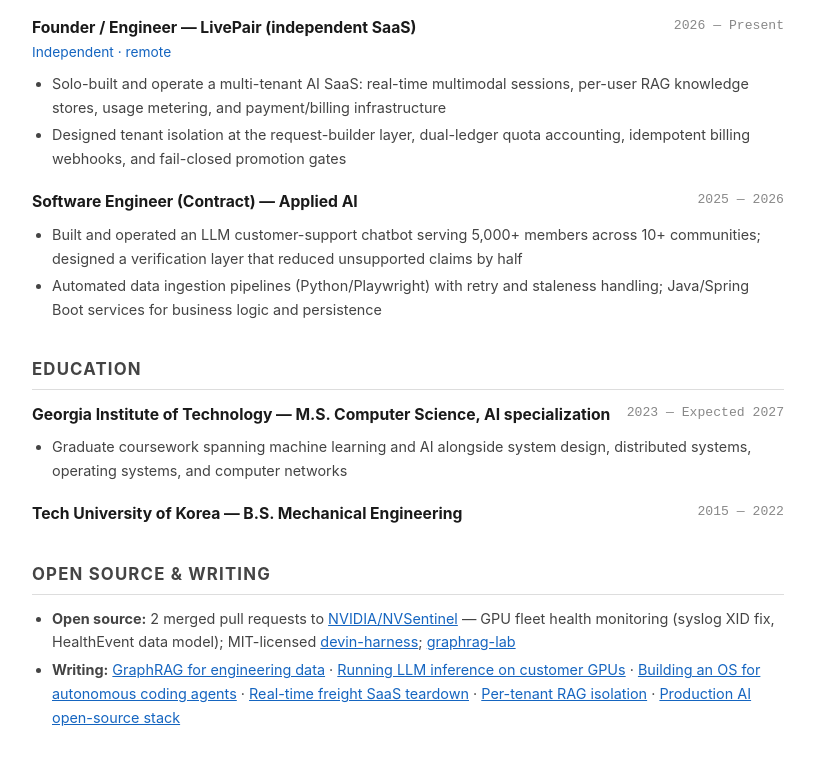
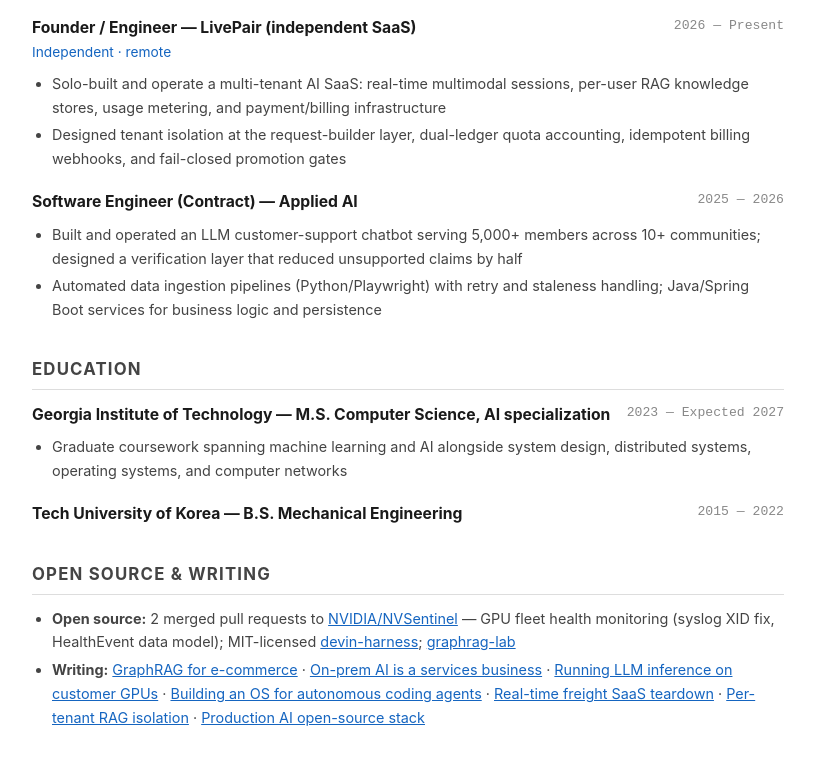
Before and after one commit to signalgap9-del/signalgap9-del.github.io, a plain HTML site: page resume.html in a window 1280 px wide. Shown: the part 2143-2908 px from the top of the page, without its empty margins (232-1047 px from the left). Drawn offline with Linux system fonts and the light colour scheme.

Commit message:
Update resume.html

```diff
--- a/resume.html
+++ b/resume.html
@@ -156,7 +156,7 @@ specialization, expected 2027).
 <h2>Open source &amp; writing</h2>
 <ul>
   <li><b>Open source:</b> 2 merged pull requests to <a href="https://github.com/NVIDIA/NVSentinel">NVIDIA/NVSentinel</a> — GPU fleet health monitoring (syslog XID fix, HealthEvent data model); MIT-licensed <a href="https://github.com/signalgap9-del/devin-harness">devin-harness</a>; <a href="https://github.com/signalgap9-del/graphrag-lab">graphrag-lab</a></li>
-  <li><b>Writing:</b> <a href="/writing/graphrag-plm.html">GraphRAG for engineering data</a> · <a href="/writing/onprem-llm.html">Running LLM inference on customer GPUs</a> · <a href="/writing/agents.html">Building an OS for autonomous coding agents</a> · <a href="/writing/freightscaler.html">Real-time freight SaaS teardown</a> · <a href="/writing/tenant-rag.html">Per-tenant RAG isolation</a> · <a href="/writing/oss-stack.html">Production AI open-source stack</a></li>
+  <li><b>Writing:</b> <a href="/writing/graphrag-ecommerce.html">GraphRAG for e-commerce</a> · <a href="/writing/onprem-ai-services.html">On-prem AI is a services business</a> · <a href="/writing/onprem-llm.html">Running LLM inference on customer GPUs</a> · <a href="/writing/agents.html">Building an OS for autonomous coding agents</a> · <a href="/writing/freightscaler.html">Real-time freight SaaS teardown</a> · <a href="/writing/tenant-rag.html">Per-tenant RAG isolation</a> · <a href="/writing/oss-stack.html">Production AI open-source stack</a></li>
 </ul>
 
 </body>
```
